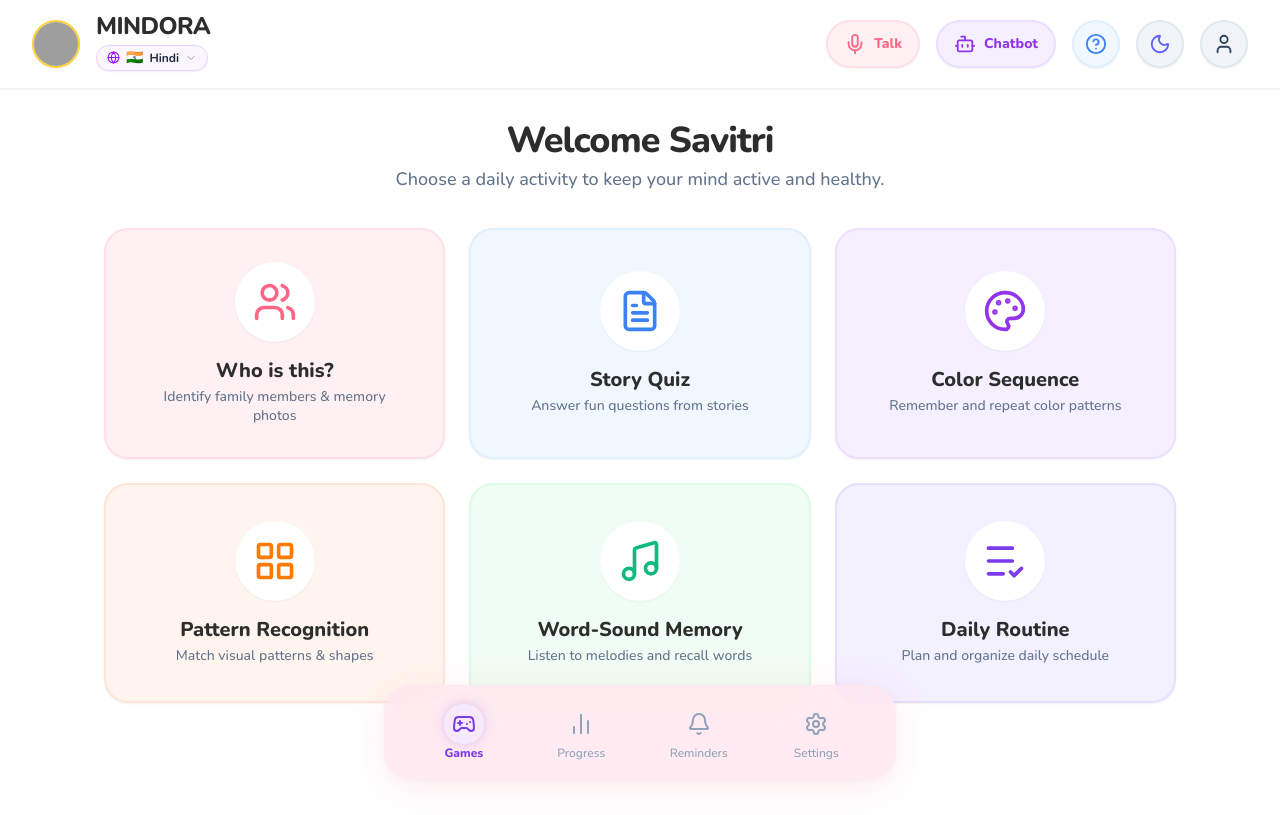
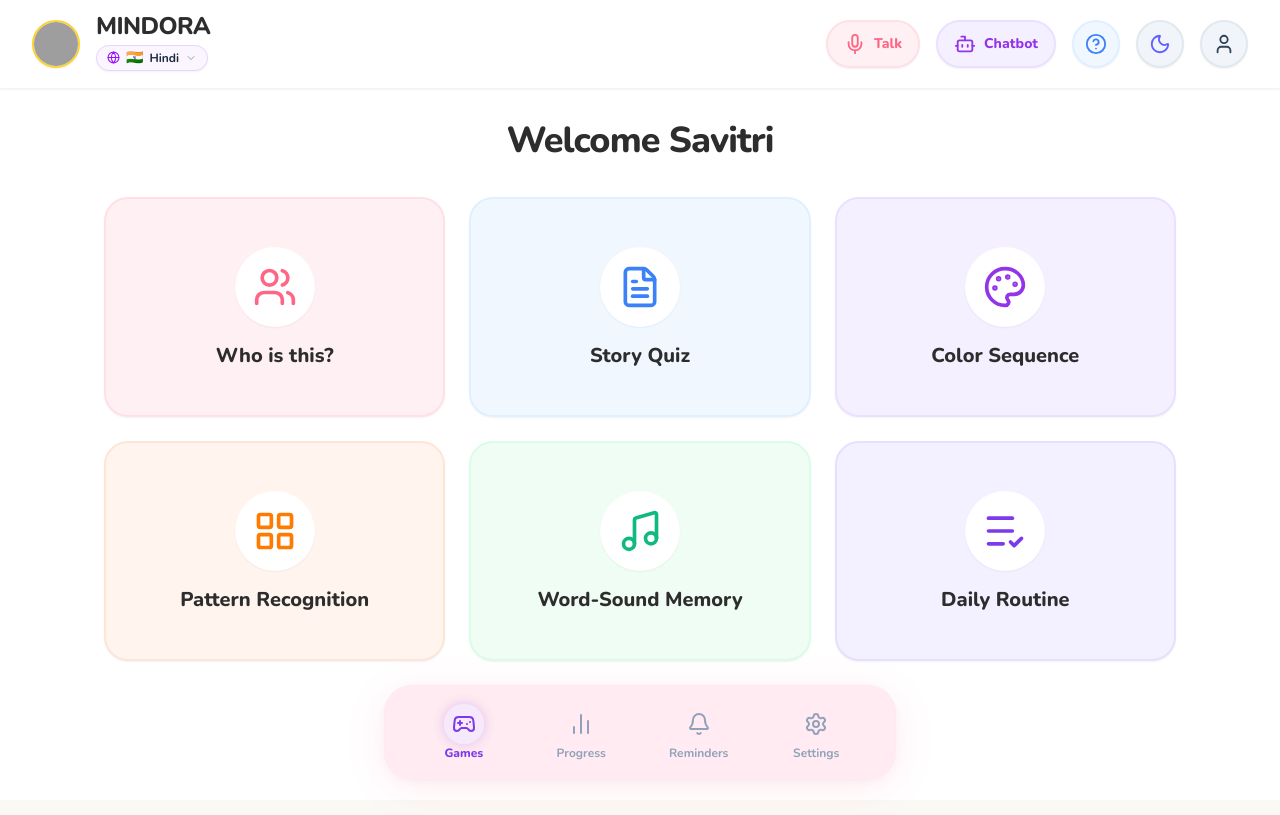
Before and after one commit to MINDORA-SIH/MINDORA, a React (Vite) app: page / in a window 1280 px wide. Built offline with nearby package versions, Linux system fonts and the light colour scheme; grey boxes are pictures that could not be loaded; the HTML template or start-up script is replaced by a standard one.

Commit message:
fixed some labeling

```diff
--- a/src/Layout.tsx
+++ b/src/Layout.tsx
@@ -358,7 +358,7 @@ export function Layout() {
                       <span className="text-2xl">{lang.flag}</span>
                       <div>
                         <div className="font-extrabold text-base">{lang.name}</div>
-                        <div className={clsx("text-xs font-medium mt-0.5", currentLang.code === lang.code ? "text-purple-200" : "text-slate-500")}>
+                        <div className={clsx("text-xs font-bold mt-0.5", currentLang.code === lang.code ? "text-purple-200" : "text-slate-500")}>
                           {lang.nativeName}
                         </div>
                       </div>
@@ -403,7 +403,7 @@ export function Layout() {
 
               <div>
                 <h3 className="font-extrabold text-2xl text-slate-800">Voice Assistant</h3>
-                <p className="text-slate-500 text-sm mt-1.5 font-medium">
+                <p className="text-slate-500 text-sm mt-1.5 font-bold">
                   {voiceFeedback || "Listening... Speak a command"}
                 </p>
               </div>
@@ -529,7 +529,7 @@ function NavItem({ to, icon, label }: { to: string; icon: React.ReactNode; label
           "flex flex-col items-center justify-center py-1.5 px-1 rounded-2xl transition-all duration-300 flex-1 text-center cursor-pointer relative hover:scale-110",
           isActive
             ? "text-[#7C3AED] font-extrabold"
-            : "text-slate-400 hover:text-slate-600 font-medium"
+            : "text-slate-400 hover:text-slate-600 font-bold"
         )
       }
     >
--- a/src/pages/ColorSequence.tsx
+++ b/src/pages/ColorSequence.tsx
@@ -160,7 +160,7 @@ export function ColorSequence() {
           <h2 className="text-2xl sm:text-3xl font-extrabold text-[#1E2445]">
             {level >= 10 ? "Amazing Memory!" : level >= 5 ? "Great Job!" : "Nice Try!"}
           </h2>
-          <p className="text-slate-500 font-medium text-sm sm:text-base mt-2 max-w-xs">
+          <p className="text-slate-500 font-bold text-sm sm:text-base mt-2 max-w-xs">
             You reached{" "}
             <span className="font-extrabold text-[#9333EA]">Level {level}</span> in Color Sequence!
           </p>
@@ -218,7 +218,7 @@ export function ColorSequence() {
           </div>
           <div>
             <h1 className="text-xl sm:text-2xl font-extrabold text-[#1E2445] leading-tight">Color Sequence</h1>
-            <p className="text-xs sm:text-sm text-slate-500 font-medium">Remember & repeat the pattern</p>
+            <p className="text-xs sm:text-sm text-slate-500 font-bold">Remember & repeat the pattern</p>
           </div>
         </div>
 
@@ -250,7 +250,7 @@ export function ColorSequence() {
                 <Volume2 size={20} className="text-[#9333EA] animate-pulse" />
                 <h3 className="text-lg font-extrabold text-[#9333EA]">Watch carefully!</h3>
               </div>
-              <p className="text-sm text-slate-500 font-medium">
+              <p className="text-sm text-slate-500 font-bold">
                 Showing color {showingIndex + 1} of {gameSeq.length}
               </p>
             </div>
@@ -258,7 +258,7 @@ export function ColorSequence() {
           {gameState === "input" && (
             <div className="space-y-1">
               <h3 className="text-lg font-extrabold text-[#1E2445]">Your turn!</h3>
-              <p className="text-sm text-slate-500 font-medium">
+              <p className="text-sm text-slate-500 font-bold">
                 Tap the colors in the right order ({userSeq.length}/{gameSeq.length})
               </p>
             </div>
@@ -266,7 +266,7 @@ export function ColorSequence() {
           {gameState === "correct" && (
             <div className="space-y-1 animate-in fade-in duration-200">
               <h3 className="text-lg font-extrabold text-emerald-600">✅ Correct!</h3>
-              <p className="text-sm text-slate-500 font-medium">
+              <p className="text-sm text-slate-500 font-bold">
                 Get ready for the next level...
               </p>
             </div>
@@ -274,7 +274,7 @@ export function ColorSequence() {
           {gameState === "gameover" && (
             <div className="space-y-2 animate-in fade-in duration-200">
               <h3 className="text-lg font-extrabold text-red-500">❌ Wrong Color!</h3>
-              <p className="text-sm text-slate-500 font-medium">
+              <p className="text-sm text-slate-500 font-bold">
                 You reached <span className="font-extrabold text-[#9333EA]">Level {level}</span>
               </p>
             </div>
--- a/src/pages/MainGameGrid.tsx
+++ b/src/pages/MainGameGrid.tsx
@@ -62,9 +62,6 @@ export function MainGameGrid() {
         <h1 className="text-2xl sm:text-3xl md:text-4xl font-extrabold tracking-tight" style={{ color: "var(--foreground)" }}>
           Welcome Savitri
         </h1>
-        <p className="text-sm sm:text-base md:text-lg font-medium mt-1.5 leading-snug w-full" style={{ color: "var(--muted)" }}>
-          Choose a daily activity to keep your mind active and healthy.
-        </p>
       </div>
 
       {/* 2-Column on Mobile, 3-Column on Laptop */}
@@ -81,9 +78,6 @@ export function MainGameGrid() {
             <h2 className="text-sm sm:text-base md:text-xl font-extrabold leading-tight px-1" style={{ color: "var(--foreground)" }}>
               {game.title}
             </h2>
-            <p className="text-xs md:text-sm font-medium mt-1 leading-snug hidden md:block px-2" style={{ color: "var(--muted)" }}>
-              {game.description}
-            </p>
           </button>
         ))}
       </div>
```
